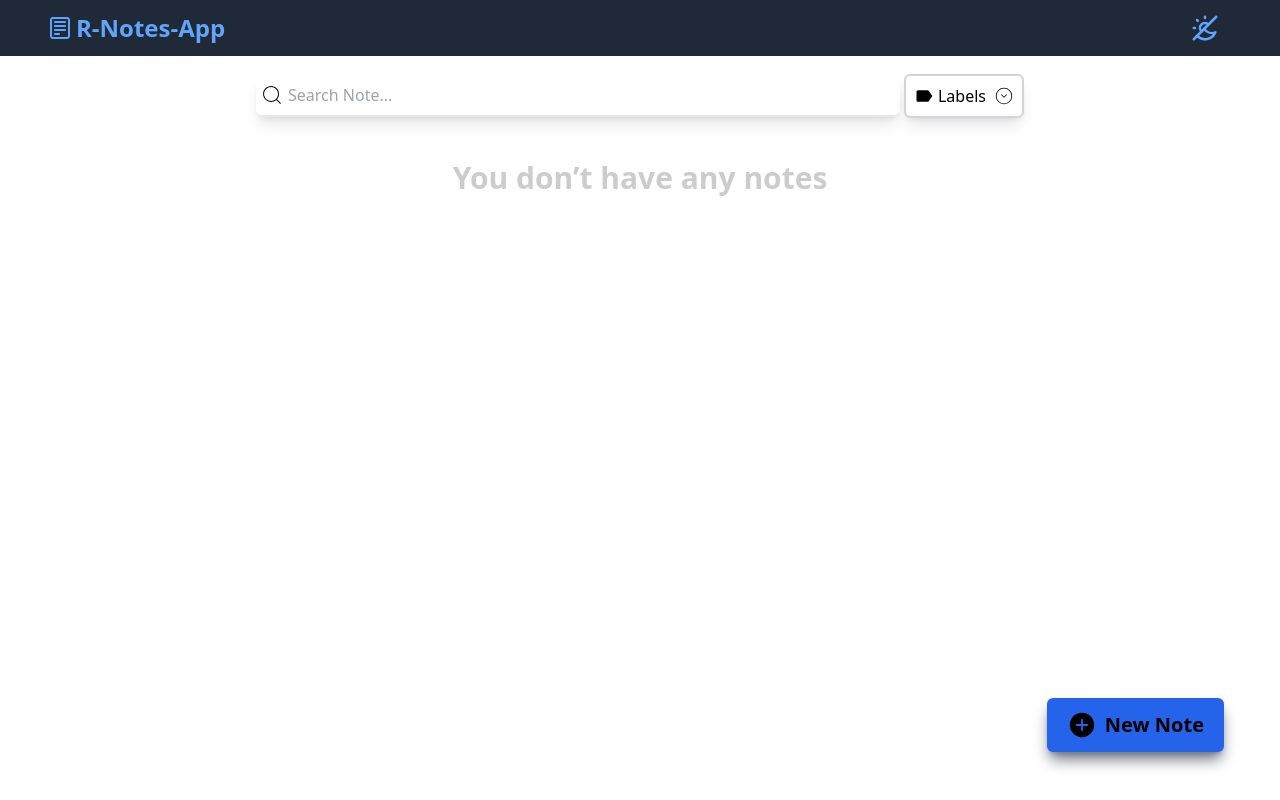
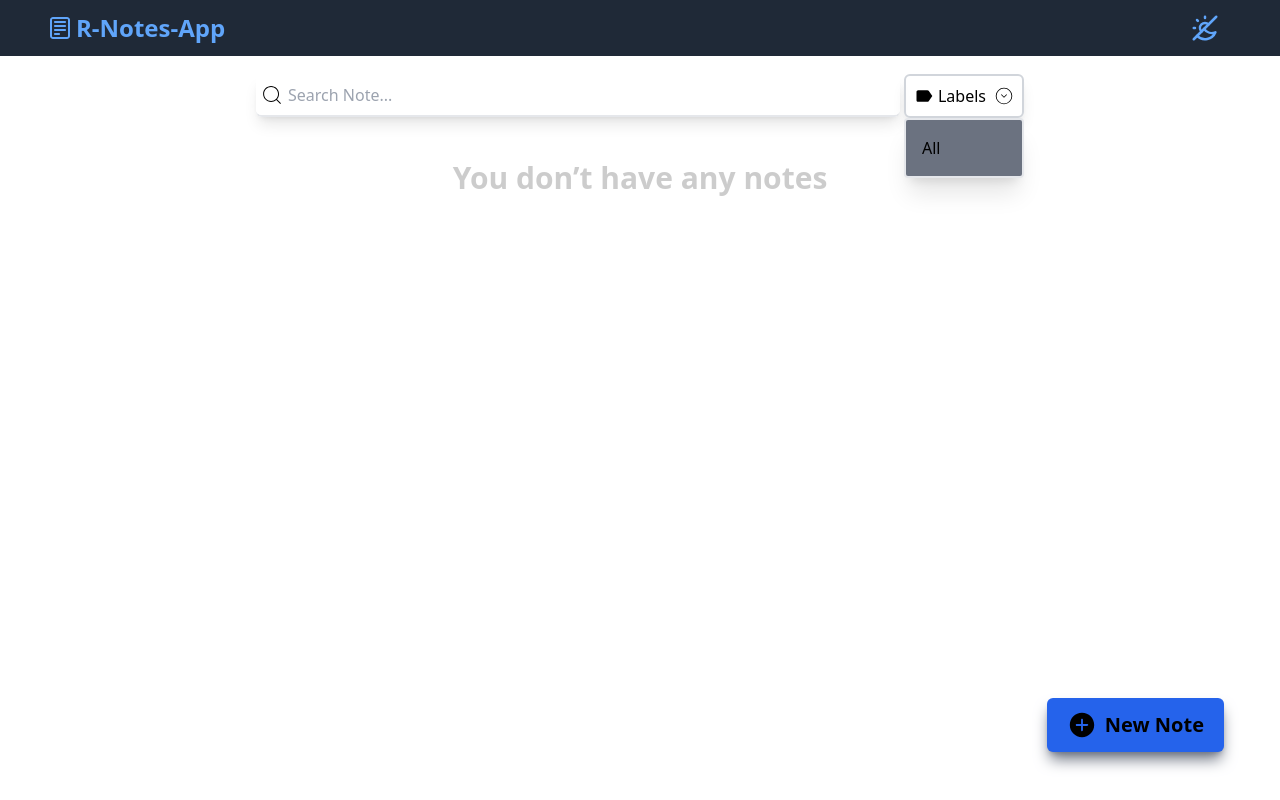
Before and after one commit to mrehanamjad/notes-app-react, a React (Vite) app: page / in a window 1280 px wide. Built offline with nearby package versions, Linux system fonts and the light colour scheme.

Commit message:
Update Top.tsx

```diff
--- a/src/components/Top.tsx
+++ b/src/components/Top.tsx
@@ -7,7 +7,7 @@ interface TopProp{
 }
 
 const Top: React.FC<TopProp> = ({setToBeSeached}) => {
-  const [showLabelNav, setShowLabelNav] = useState(false);
+  const [showLabelNav, setShowLabelNav] = useState(true);
 
   return (
     <div className="w-full h-12  flex items-center justify-center gap-1 lg:px-[20%] sm:px-[10%] px-[2%] mt-4">
```
